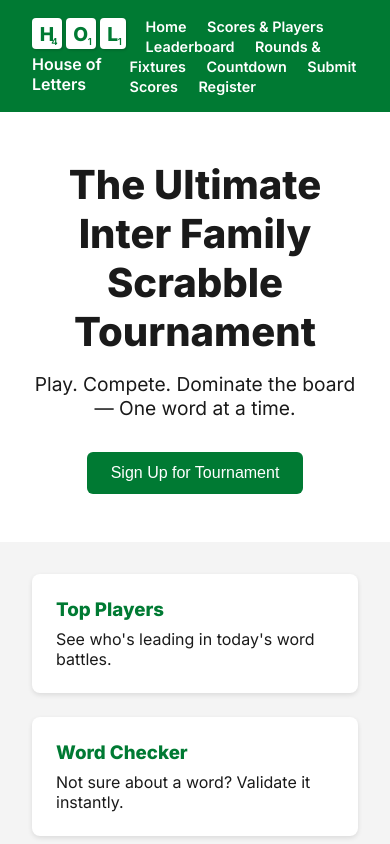
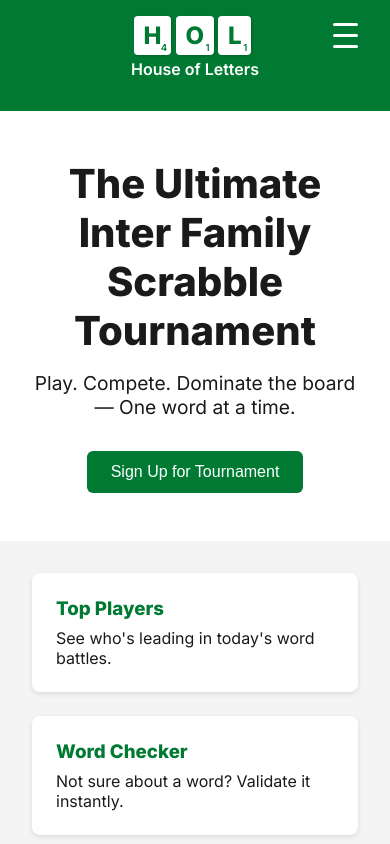
Before and after one commit to yougenes/House-of-Letters, a plain HTML site: page index.html in a window 390 px wide. Shown: the top 844 px of the page. Drawn offline with Linux system fonts and the light colour scheme.

Commit message:
Add files via upload

```diff
--- a/index.html
+++ b/index.html
@@ -30,16 +30,21 @@
       padding: 1rem 2rem;
       display: flex;
       align-items: center;
-      justify-content: space-between;
+      justify-content: center;
+      flex-wrap: wrap;
       color: white;
+      position: relative;
     }
 
     .logo {
       display: flex;
       flex-direction: column;
-      align-items: flex-start;
+      align-items: center;
       font-weight: 800;
       font-size: 1.5rem;
+      margin-bottom: 1rem;
+      text-decoration: none;
+      color: white;
     }
 
     .logo-tiles {
@@ -72,16 +77,36 @@
       font-size: 1rem;
       margin-top: 0.3rem;
       font-weight: 600;
+      color: white;
+    }
+
+    .hamburger {
+      display: none;
+      flex-direction: column;
+      cursor: pointer;
+      position: absolute;
+      top: 1.2rem;
+      right: 2rem;
+    }
+
+    .hamburger span {
+      height: 3px;
+      width: 25px;
+      background: white;
+      margin: 4px 0;
+      border-radius: 2px;
     }
 
     nav {
-      position: relative;
+      display: flex;
+      flex-wrap: wrap;
+      gap: 1rem;
+      justify-content: center;
     }
 
     nav a {
       color: white;
       text-decoration: none;
-      margin-left: 2rem;
       font-weight: 600;
       transition: all 0.3s ease;
     }
@@ -92,7 +117,11 @@
 
     .dropdown {
       position: relative;
-      display: inline-block;
+    }
+
+    .dropdown > a::after {
+      content: ' ▾';
+      font-size: 0.7rem;
     }
 
     .dropdown-content {
@@ -119,6 +148,28 @@
 
     .dropdown:hover .dropdown-content {
       display: block;
+    }
+
+    @media (max-width: 768px) {
+      .hamburger {
+        display: flex;
+      }
+
+      nav {
+        display: none;
+        flex-direction: column;
+        width: 100%;
+        background: var(--scrabble-green);
+        padding: 1rem 0;
+      }
+
+      nav.active {
+        display: flex;
+      }
+
+      nav a {
+        margin: 0.5rem 1rem;
+      }
     }
 
     .hero {
@@ -177,30 +228,25 @@
       padding: 1rem 2rem;
       font-size: 0.9rem;
     }
-
-    @media (max-width: 600px) {
-      .logo {
-        font-size: 1.2rem;
-      }
-      nav a {
-        margin-left: 1rem;
-        font-size: 0.9rem;
-      }
-    }
   </style>
 </head>
 <body>
   <header>
-    <div class="logo">
+    <a href="index.html" class="logo">
       <div class="logo-tiles">
         <span class="tile" data-point="4">H</span>
         <span class="tile" data-point="1">O</span>
         <span class="tile" data-point="1">L</span>
       </div>
       <div class="site-name">House of Letters</div>
+    </a>
+    <div class="hamburger" onclick="document.querySelector('nav').classList.toggle('active')">
+      <span></span>
+      <span></span>
+      <span></span>
     </div>
     <nav>
-      <a href="home.html">Home</a>
+      <a href="index.html">Home</a>
       <div class="dropdown">
         <a href="#">Scores & Players</a>
         <div class="dropdown-content">
```
